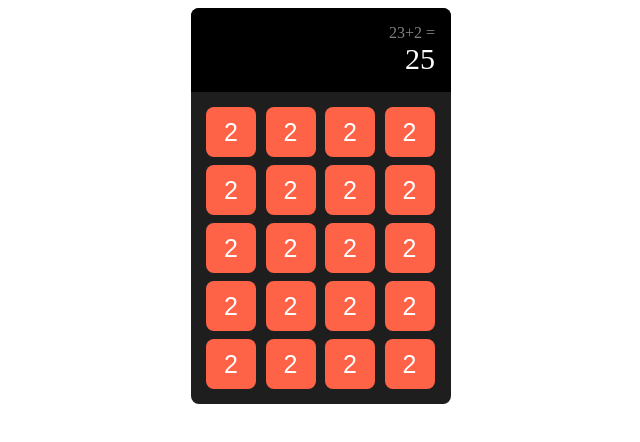
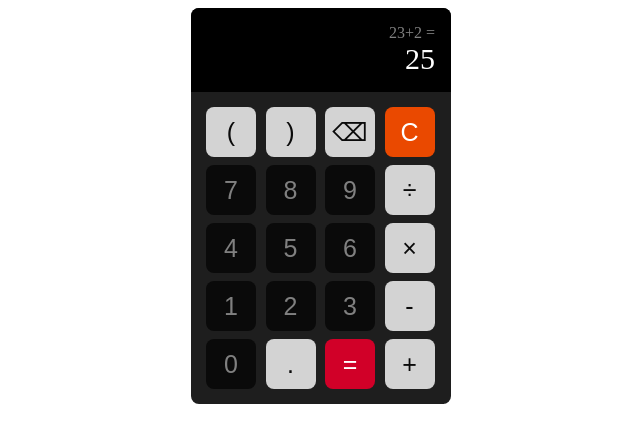
Before and after one commit to DouglasdeMoura/calculadora-react, a React (Create React App) app: page / in a window 1280 px wide. Shown: the top 442 px of the page, without its empty margins (319-959 px from the left). Built offline with nearby package versions, Linux system fonts and the light colour scheme.

Commit message:
chore: melhore a inteface do botao e cria funções para tipá-los

```diff
--- a/src/components/Botao/Botao.tsx
+++ b/src/components/Botao/Botao.tsx
@@ -15,8 +15,10 @@ const Botao: FC<IProps> = ({
       background={background}
       color={color}
     >
-      {icone && <i>{icone}</i>}
-      {label}
+      <span>
+        {icone && <i>{icone}</i>}
+        {label}
+      </span>
     </BotaoContainer>
   );
 }
--- a/src/components/Botao/StyledComponents/index.tsx
+++ b/src/components/Botao/StyledComponents/index.tsx
@@ -13,4 +13,13 @@ export const BotaoContainer = styled.button<BotaoContainerProps>`
   border: 0;
   border-radius: 8px;
   font-size: 25px;
+  display: flex;
+  justify-content: center;
+  align-items: center;
+  cursor: pointer;
+  transition: opacity 0.2s;
+
+  &:hover {
+    opacity: 0.7;
+  }
 `;
--- a/src/components/Botao/types/index.ts
+++ b/src/components/Botao/types/index.ts
@@ -1,5 +1,7 @@
+import React from 'react';
+
 export interface IProps {
-  onClick(): void;
+  onClick(event: React.MouseEvent<HTMLButtonElement>): void;
   label: string;
   background: string;
   color: string;
--- a/src/pages/Calculadora/Calculadora.tsx
+++ b/src/pages/Calculadora/Calculadora.tsx
@@ -1,16 +1,13 @@
 import React from 'react';
+import botoes from './constants/botoes';
 import Botao from '../../components/Botao/Botao';
 import Visor from '../../components/Visor/Visor';
 import { BotoesContainer, CalculadoraContainer } from './StyledComponents';
 
 const Calculadora = () => {
-  const botoes = [
-    '(', ')', '⌫', 'C',
-    7, 8, 9, '÷',
-    4, 5, 6, '×',
-    1, 2, 3, '-',
-    0, '.', '=', '+'
-  ];
+  const handleOnClick = (event: React.MouseEvent<HTMLButtonElement>) => {
+    const botaoClicado = event.currentTarget.innerText;
+  }
 
   return (
     <CalculadoraContainer>
@@ -19,10 +16,11 @@ const Calculadora = () => {
         {
           botoes.map(botao => (
             <Botao
-              onClick={() => {}}
-              label="2"
-              background="tomato"
-              color="white"
+              onClick={handleOnClick}
+              label={botao.label.toString()}
+              background={botao.background}
+              color={botao.color}
+              key={botao.label}
             />
           ))
         }
--- /dev/null
+++ b/src/pages/Calculadora/constants/botoes.ts
@@ -0,0 +1,21 @@
+import { ListaBotoes } from '../types';
+import definirEstiloBotao from '../utils/definirEstiloBotao';
+
+const simbolos = [
+  '(', ')', '⌫', 'C',
+  7, 8, 9, '÷',
+  4, 5, 6, '×',
+  1, 2, 3, '-',
+  0, '.', '=', '+'
+];
+
+const botoes: ListaBotoes[] = simbolos.map((simbolo) => {
+  const estilo = definirEstiloBotao(simbolo);
+  return {
+    label: simbolo,
+    background: estilo.background,
+    color: estilo.color,
+  };
+});
+
+export default botoes;
--- /dev/null
+++ b/src/pages/Calculadora/types/index.ts
@@ -0,0 +1,5 @@
+export interface ListaBotoes {
+  label: string | number;
+  background: string;
+  color: string;
+}
--- /dev/null
+++ b/src/pages/Calculadora/utils/definirEstiloBotao.ts
@@ -0,0 +1,14 @@
+const definirEstiloBotao = (label: string | number) => {
+  if (!isNaN(parseInt(label.toString())))
+    return { background: '#0a0a0a', color: '#808080' };
+
+  if (label === '=')
+    return { background: '#d10028', color: '#fff' };
+
+  if (label === 'C')
+    return { background: '#ea4900', color: '#fff' };
+
+  return { background: '#d3d3d3', color: '#0a0a0a' };
+}
+
+export default definirEstiloBotao;
```
Also changed, not shown: 1 other file (tests, documents, lock files or other folders).
